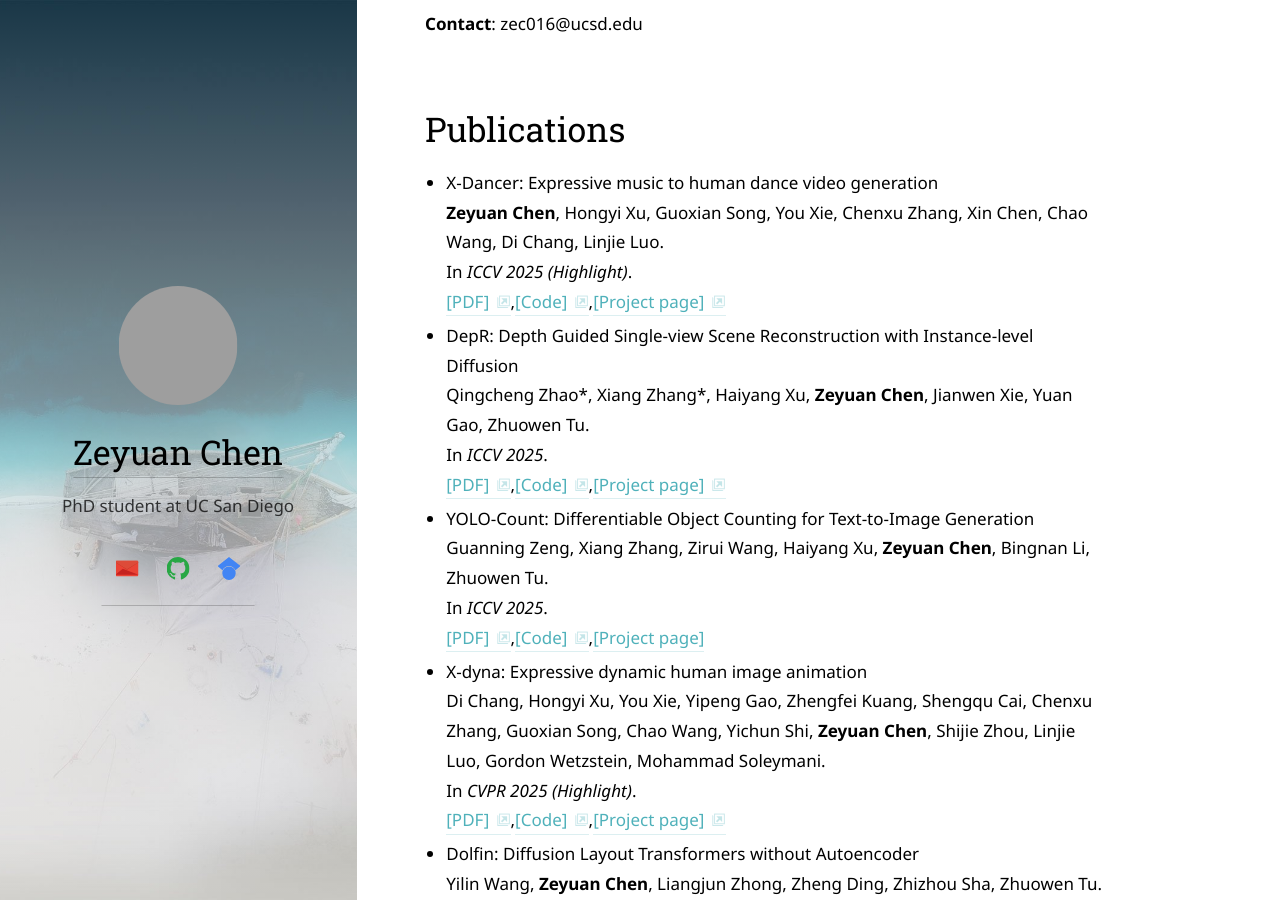
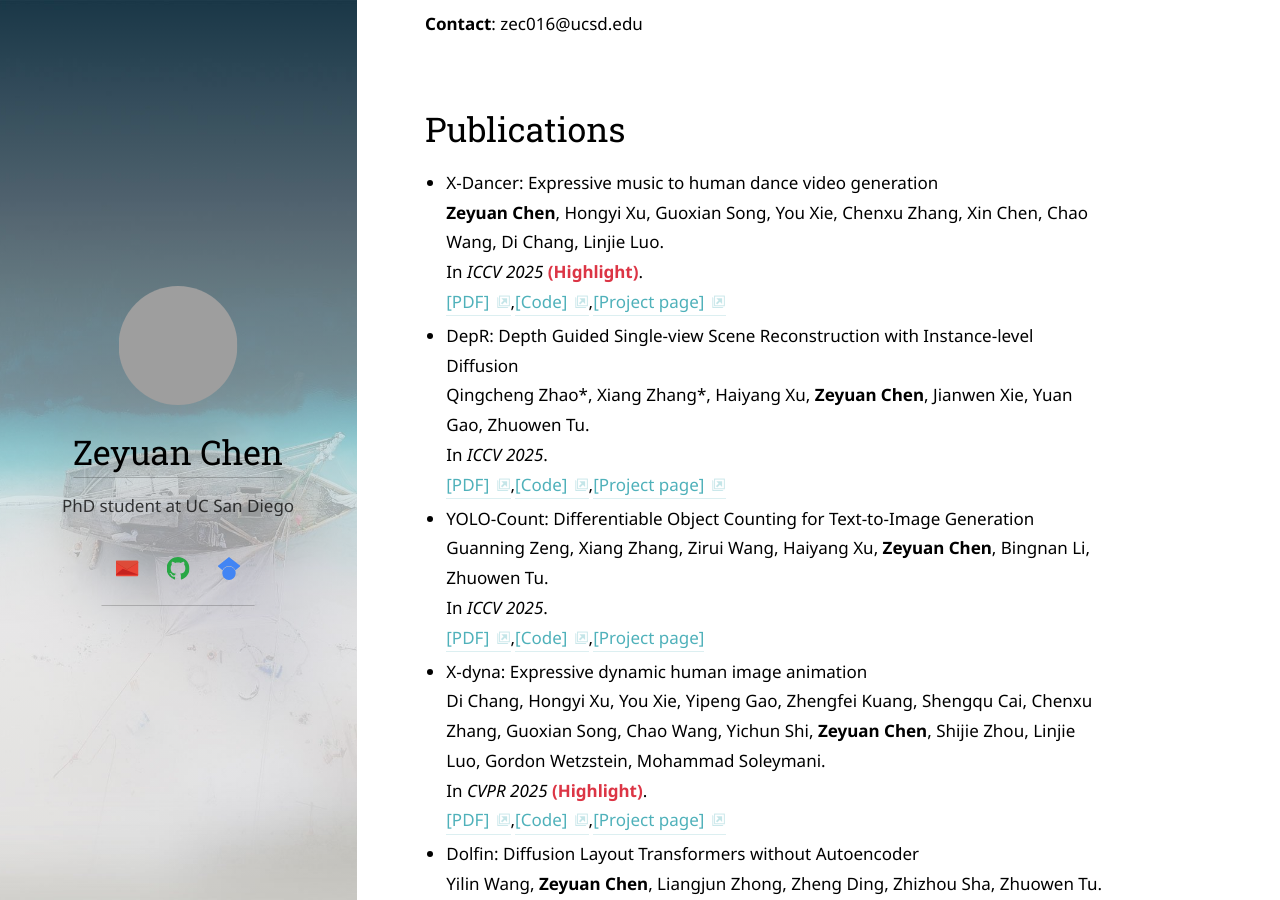
Before and after one commit to zychen-ustc/zychen-ustc.github.io, a Jekyll site: the page built from index.md, in a window 1280 px wide and 900 px high, scrolled down 593 px. Built offline with Jekyll 4.4.1, drawn with Linux system fonts in a browser that asks for light colours; some web fonts are replaced; some of the changed text lies outside the part shown; grey boxes are pictures that could not be loaded.

Commit message:
Update paper.html

```diff
--- a/_includes/paper.html
+++ b/_includes/paper.html
@@ -3,7 +3,14 @@
 {% if include.paper.authors %}{{ include.paper.authors }}.{% endif %}<br/>
 {% case include.paper.paper-type %}
   {% when "inproceedings" %}
-    In <i>{{ include.paper.booktitle }}</i>.<br/>
+    {% assign booktitle_with_style = include.paper.booktitle %}
+    {% if include.paper.booktitle contains "Highlight" %}
+      {% assign booktitle_with_style = include.paper.booktitle | replace: "(Highlight)", '<span class="highlight-paper">(Highlight)</span>' %}
+    {% endif %}
+    {% if include.paper.booktitle contains "Oral" %}
+      {% assign booktitle_with_style = booktitle_with_style | replace: "(Oral)", '<span class="oral-paper">(Oral)</span>' %}
+    {% endif %}
+    In <i>{{ booktitle_with_style }}</i>.<br/>
     <a href="{{ include.paper.pdf-url }}" target="_blank">[PDF]</a>,<a href="{{ include.paper.code-url }}">[Code]</a>,<a href="{{ include.paper.project-url }}">[Project page]</a>
   {% when "article" %}
     In <i>{{ include.paper.journal }}</i>,
```
